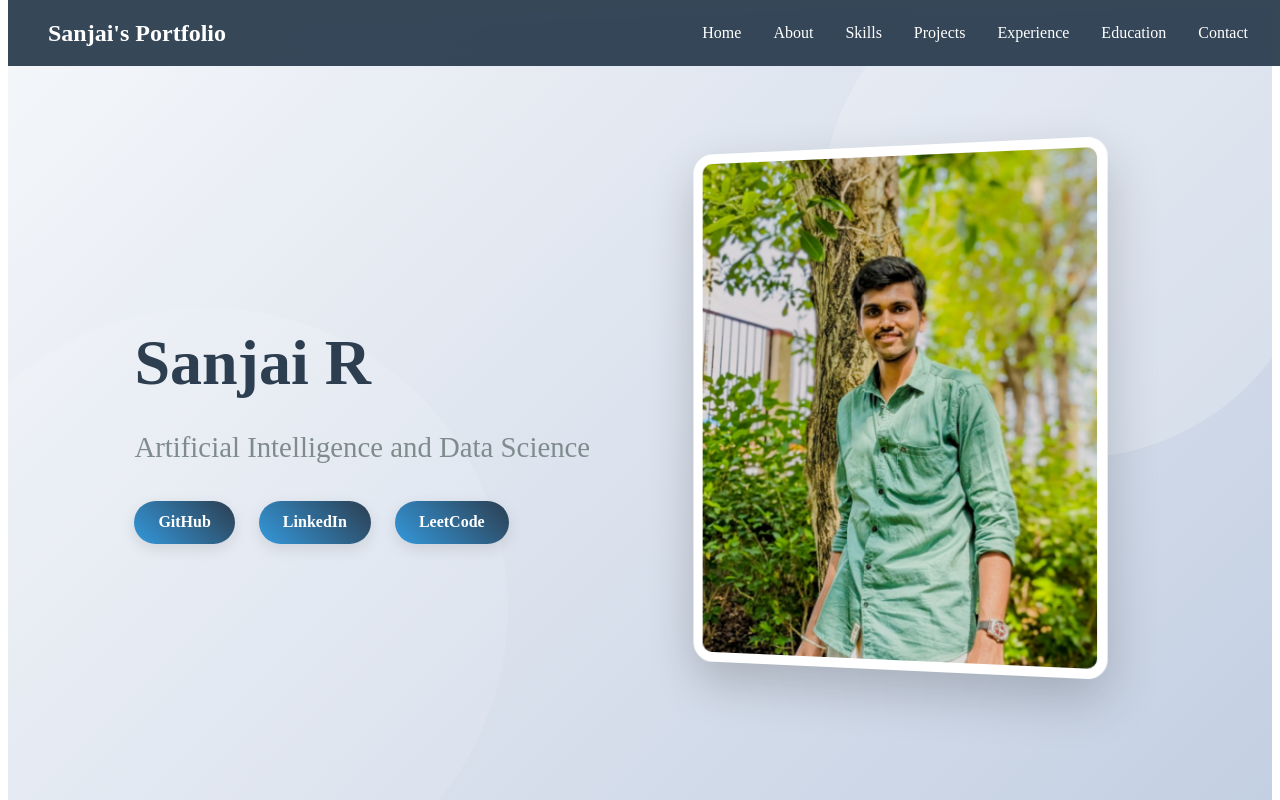
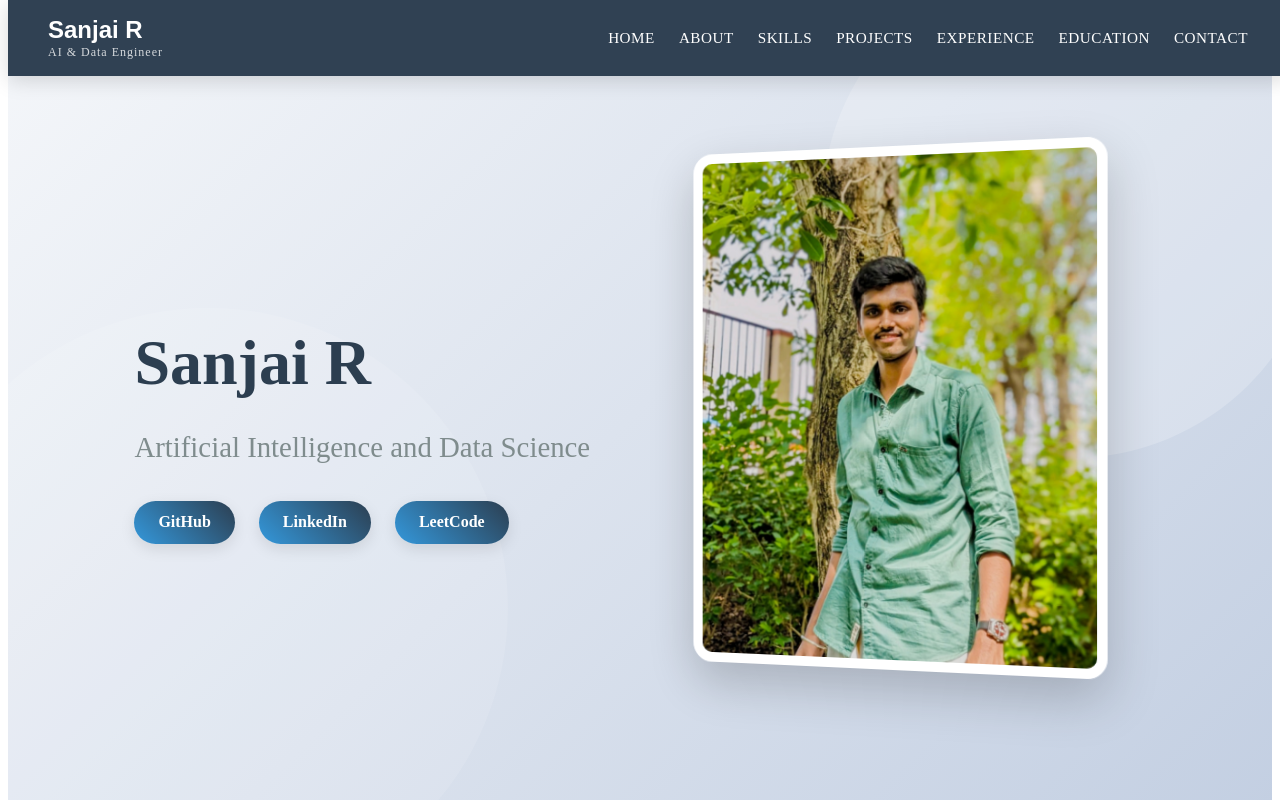
Before and after one commit to sanjairajaganapathi2005/portfolio, a React (Vite) app in the folder frontend/: page / in a window 1280 px wide. Shown: the top 800 px of the page. Built offline with nearby package versions, Linux system fonts and the light colour scheme.

Commit message:
update nav

```diff
--- a/frontend/src/components/Navbar.jsx
+++ b/frontend/src/components/Navbar.jsx
@@ -7,43 +7,47 @@ function Navbar() {
 
   const toggleMenu = () => {
     setIsMenuOpen(!isMenuOpen);
+    document.body.style.overflow = isMenuOpen ? 'auto' : 'hidden';
   };
 
   const closeMenu = () => {
     setIsMenuOpen(false);
+    document.body.style.overflow = 'auto';
   };
 
   return (
-    <nav className="navbar">
-      <div className="navbar-container">
+    <nav className="portfolio-navbar">
+      <div className="portfolio-navbar__container">
         <Link
           to="home"
           smooth={true}
           duration={500}
-          className="logo"
+          className="portfolio-navbar__logo"
           onClick={closeMenu}
         >
-          Sanjai's Portfolio
+          <span className="portfolio-navbar__logo-name">Sanjai R</span>
+          <span className="portfolio-navbar__logo-title">AI & Data Engineer</span>
         </Link>
 
         <button
-          className={`menu-icon ${isMenuOpen ? 'active' : ''}`}
+          className={`portfolio-navbar__hamburger ${isMenuOpen ? 'portfolio-navbar__hamburger--active' : ''}`}
           onClick={toggleMenu}
           aria-label="Toggle menu"
           aria-expanded={isMenuOpen}
         >
-          <span className="menu-line"></span>
-          <span className="menu-line"></span>
-          <span className="menu-line"></span>
+          <span className="portfolio-navbar__hamburger-line"></span>
+          <span className="portfolio-navbar__hamburger-line"></span>
+          <span className="portfolio-navbar__hamburger-line"></span>
         </button>
 
-        <div className={`navlinks ${isMenuOpen ? 'active' : ''}`}>
+        <div className={`portfolio-navbar__links ${isMenuOpen ? 'portfolio-navbar__links--active' : ''}`}>
           <Link
             to="home"
             smooth={true}
             duration={500}
             onClick={closeMenu}
-            activeClass="active-link"
+            activeClass="portfolio-navbar__link--active"
+            className="portfolio-navbar__link"
           >
             Home
           </Link>
@@ -52,7 +56,8 @@ function Navbar() {
             smooth={true}
             duration={500}
             onClick={closeMenu}
-            activeClass="active-link"
+            activeClass="portfolio-navbar__link--active"
+            className="portfolio-navbar__link"
           >
             About
           </Link>
@@ -61,7 +66,8 @@ function Navbar() {
             smooth={true}
             duration={500}
             onClick={closeMenu}
-            activeClass="active-link"
+            activeClass="portfolio-navbar__link--active"
+            className="portfolio-navbar__link"
           >
             Skills
           </Link>
@@ -70,7 +76,8 @@ function Navbar() {
             smooth={true}
             duration={500}
             onClick={closeMenu}
-            activeClass="active-link"
+            activeClass="portfolio-navbar__link--active"
+            className="portfolio-navbar__link"
           >
             Projects
           </Link>
@@ -79,7 +86,8 @@ function Navbar() {
             smooth={true}
             duration={500}
             onClick={closeMenu}
-            activeClass="active-link"
+            activeClass="portfolio-navbar__link--active"
+            className="portfolio-navbar__link"
           >
             Experience
           </Link>
@@ -88,7 +96,8 @@ function Navbar() {
             smooth={true}
             duration={500}
             onClick={closeMenu}
-            activeClass="active-link"
+            activeClass="portfolio-navbar__link--active"
+            className="portfolio-navbar__link"
           >
             Education
           </Link>
@@ -97,7 +106,8 @@ function Navbar() {
             smooth={true}
             duration={500}
             onClick={closeMenu}
-            activeClass="active-link"
+            activeClass="portfolio-navbar__link--active"
+            className="portfolio-navbar__link"
           >
             Contact
           </Link>
--- a/frontend/src/styles/navbar.css
+++ b/frontend/src/styles/navbar.css
@@ -1,19 +1,31 @@
-.navbar {
-  background-color: rgba(44, 62, 80, 0.95);
-  backdrop-filter: blur(10px);
+/* Variables */
+:root {
+  --navbar-bg: rgba(44, 62, 80, 0.98);
+  --navbar-text: #ffffff;
+  --navbar-accent: #3498db;
+  --navbar-hover: #2ecc71;
+  --navbar-mobile-bg: #2c3e50;
+  --navbar-transition: all 0.3s cubic-bezier(0.25, 0.8, 0.25, 1);
+  --navbar-shadow: 0 4px 20px rgba(0, 0, 0, 0.15);
+}
+
+/* Base Navbar Styles */
+.portfolio-navbar {
+  background-color: var(--navbar-bg);
+  backdrop-filter: blur(12px);
   position: fixed;
   width: 100%;
   top: 0;
   z-index: 1000;
-  transition: var(--transition);
+  transition: var(--navbar-transition);
+  box-shadow: var(--navbar-shadow);
 }
 
-.navbar.scrolled {
-  box-shadow: 0 5px 20px rgba(0, 0, 0, 0.1);
+.portfolio-navbar.scrolled {
   padding: 0.5rem 0;
 }
 
-.navbar-container {
+.portfolio-navbar__container {
   display: flex;
   justify-content: space-between;
   align-items: center;
@@ -22,113 +34,192 @@
   padding: 1rem 2rem;
 }
 
-.logo {
-  color: white;
+/* Logo Styles */
+.portfolio-navbar__logo {
+  display: flex;
+  flex-direction: column;
+  color: var(--navbar-text);
+  text-decoration: none;
+  cursor: pointer;
+  transition: var(--navbar-transition);
+}
+
+.portfolio-navbar__logo-name {
   font-size: 1.5rem;
   font-weight: 700;
-  text-decoration: none;
-  cursor: pointer;
-  transition: var(--transition);
-  font-family: 'Playfair Display', serif;
+  line-height: 1.2;
+  font-family: 'Poppins', sans-serif;
 }
 
-.logo:hover {
-  color: var(--primary-color);
+.portfolio-navbar__logo-title {
+  font-size: 0.75rem;
+  font-weight: 400;
+  opacity: 0.8;
+  letter-spacing: 1px;
 }
 
-.navlinks {
-  display: flex;
-  gap: 2rem;
+.portfolio-navbar__logo:hover {
+  color: var(--navbar-accent);
 }
 
-.navlinks a {
-  color: white;
+/* Navigation Links */
+.portfolio-navbar__links {
+  display: flex;
+  gap: 1.5rem;
+}
+
+.portfolio-navbar__link {
+  color: var(--navbar-text);
   font-weight: 500;
   position: relative;
-  padding: 0.5rem 0;
-  transition: var(--transition);
+  padding: 0.75rem 0;
+  transition: var(--navbar-transition);
+  font-size: 0.95rem;
+  text-transform: uppercase;
+  letter-spacing: 0.5px;
 }
 
-.navlinks a::after {
+.portfolio-navbar__link::after {
   content: '';
   position: absolute;
-  bottom: 0;
+  bottom: 0.5rem;
   left: 0;
   width: 0;
   height: 2px;
-  background: var(--primary-color);
-  transition: var(--transition);
+  background: var(--navbar-accent);
+  transition: var(--navbar-transition);
+  border-radius: 2px;
 }
 
-.navlinks a:hover::after,
-.navlinks .active-link::after {
+.portfolio-navbar__link:hover::after,
+.portfolio-navbar__link--active::after {
   width: 100%;
 }
 
-.navlinks a:hover,
-.navlinks .active-link {
-  color: var(--primary-color);
+.portfolio-navbar__link:hover,
+.portfolio-navbar__link--active {
+  color: var(--navbar-hover);
 }
 
-.menu-icon {
+/* Hamburger Menu */
+.portfolio-navbar__hamburger {
   display: none;
   background: none;
   border: none;
   cursor: pointer;
-  padding: 0.5rem;
+  padding: 0.75rem;
   flex-direction: column;
   justify-content: space-between;
-  width: 30px;
+  width: 32px;
   height: 24px;
   z-index: 1001;
 }
 
-.menu-line {
+.portfolio-navbar__hamburger-line {
   display: block;
   width: 100%;
   height: 3px;
-  background-color: white;
+  background-color: var(--navbar-text);
   border-radius: 2px;
-  transition: var(--transition);
+  transition: var(--navbar-transition);
 }
 
-.menu-icon.active .menu-line:nth-child(1) {
-  transform: translateY(7px) rotate(45deg);
+.portfolio-navbar__hamburger--active .portfolio-navbar__hamburger-line:nth-child(1) {
+  transform: translateY(8px) rotate(45deg);
+  background-color: var(--navbar-hover);
 }
 
-.menu-icon.active .menu-line:nth-child(2) {
+.portfolio-navbar__hamburger--active .portfolio-navbar__hamburger-line:nth-child(2) {
   opacity: 0;
+  transform: translateX(-10px);
 }
 
-.menu-icon.active .menu-line:nth-child(3) {
-  transform: translateY(-7px) rotate(-45deg);
+.portfolio-navbar__hamburger--active .portfolio-navbar__hamburger-line:nth-child(3) {
+  transform: translateY(-8px) rotate(-45deg);
+  background-color: var(--navbar-hover);
 }
 
+/* Mobile Menu */
 @media (max-width: 768px) {
-  .navbar-container {
+  .portfolio-navbar__container {
     padding: 1rem;
   }
 
-  .menu-icon {
+  .portfolio-navbar__hamburger {
     display: flex;
   }
 
-  .navlinks {
+  .portfolio-navbar__links {
     position: fixed;
     top: 0;
     right: -100%;
-    width: 70%;
+    width: 75%;
     height: 100vh;
-    background-color: var(--secondary-color);
+    background-color: var(--navbar-mobile-bg);
     flex-direction: column;
     align-items: center;
     justify-content: center;
-    gap: 2rem;
-    transition: var(--transition);
+    gap: 2.5rem;
+    transition: var(--navbar-transition);
+    padding: 2rem;
+    box-shadow: -5px 0 25px rgba(0, 0, 0, 0.3);
   }
 
-  .navlinks.active {
+  .portfolio-navbar__links--active {
     right: 0;
-    box-shadow: -5px 0 15px rgba(0, 0, 0, 0.2);
+  }
+
+  .portfolio-navbar__link {
+    font-size: 1.1rem;
+    padding: 0.5rem 1rem;
+    width: 100%;
+    text-align: center;
+  }
+
+  .portfolio-navbar__link::after {
+    bottom: 0;
+    height: 3px;
   }
 }
+
+/* Animation for menu items */
+@media (max-width: 768px) {
+  .portfolio-navbar__links--active .portfolio-navbar__link {
+    animation: fadeInRight 0.4s ease forwards;
+    opacity: 0;
+  }
+
+  @keyframes fadeInRight {
+    from {
+      opacity: 0;
+      transform: translateX(20px);
+    }
+    to {
+      opacity: 1;
+      transform: translateX(0);
+    }
+  }
+
+  /* Staggered animation */
+  .portfolio-navbar__links--active .portfolio-navbar__link:nth-child(1) {
+    animation-delay: 0.1s;
+  }
+  .portfolio-navbar__links--active .portfolio-navbar__link:nth-child(2) {
+    animation-delay: 0.2s;
+  }
+  .portfolio-navbar__links--active .portfolio-navbar__link:nth-child(3) {
+    animation-delay: 0.3s;
+  }
+  .portfolio-navbar__links--active .portfolio-navbar__link:nth-child(4) {
+    animation-delay: 0.4s;
+  }
+  .portfolio-navbar__links--active .portfolio-navbar__link:nth-child(5) {
+    animation-delay: 0.5s;
+  }
+  .portfolio-navbar__links--active .portfolio-navbar__link:nth-child(6) {
+    animation-delay: 0.6s;
+  }
+  .portfolio-navbar__links--active .portfolio-navbar__link:nth-child(7) {
+    animation-delay: 0.7s;
+  }
+}
```
Also changed, not shown: frontend/src/public/logo.png (added).
